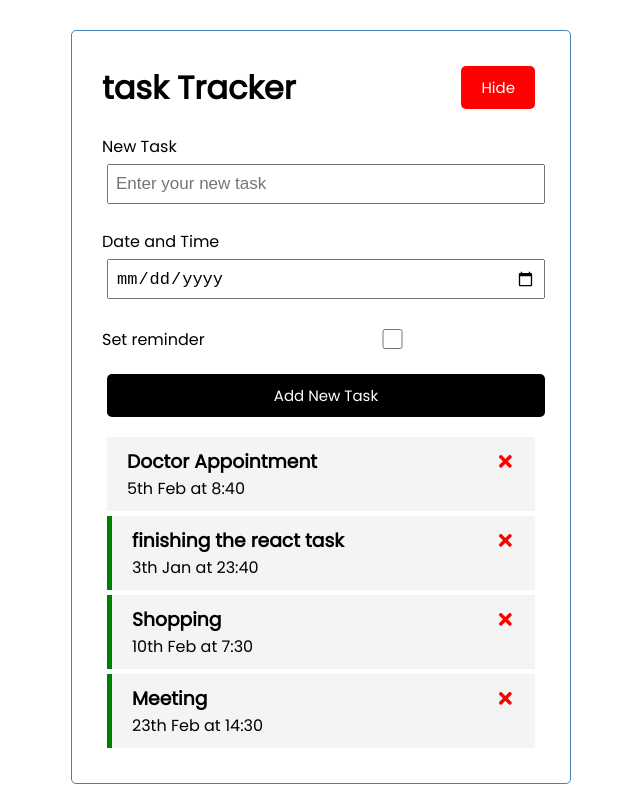
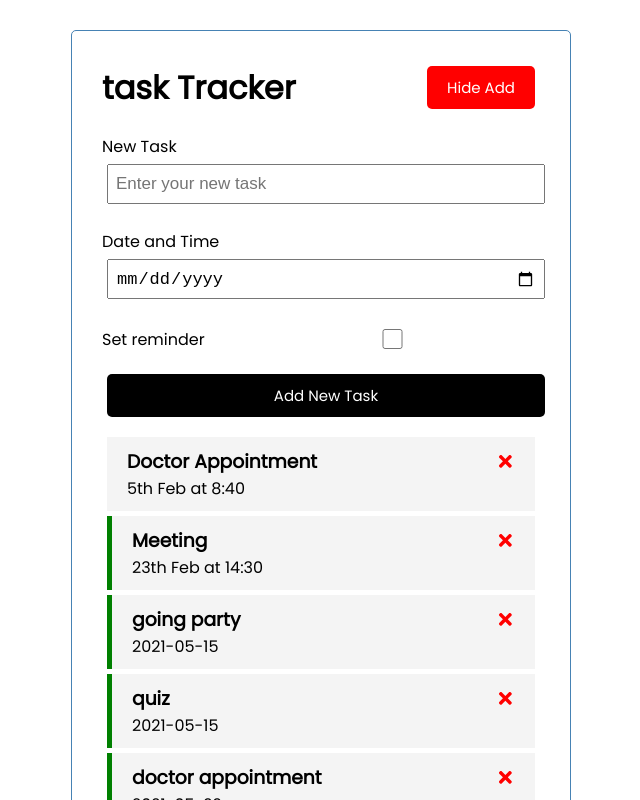
Before and after one commit to mghezel61/taskTracker, a React (Create React App) app: page / in a window 1280 px wide. Shown: the top 800 px of the page, without its empty margins (319-959 px from the left). Built offline with nearby package versions, Linux system fonts and the light colour scheme; data requests are answered from the project's data file; the HTML template or start-up script is replaced by a standard one.

Commit message:
add the server side part,read,  add and delete tasks

```diff
--- /dev/null
+++ b/db.json
@@ -0,0 +1,40 @@
+{
+  "tasks": [
+    {
+      "id": 1,
+      "title": "Doctor Appointment",
+      "day": "5th Feb at 8:40",
+      "reminder": false
+    },
+    {
+      "id": 4,
+      "title": "Meeting",
+      "day": "23th Feb at 14:30",
+      "reminder": true
+    },
+    {
+      "title": "going party",
+      "day": "2021-05-15",
+      "reminder": true,
+      "id": 5
+    },
+    {
+      "title": "quiz",
+      "day": "2021-05-15",
+      "reminder": true,
+      "id": 6
+    },
+    {
+      "title": "doctor appointment",
+      "day": "2021-05-22",
+      "reminder": true,
+      "id": 7
+    },
+    {
+      "title": "learing react",
+      "day": "2021-05-15",
+      "reminder": true,
+      "id": 8
+    }
+  ]
+}
--- a/package.json
+++ b/package.json
@@ -6,6 +6,7 @@
     "@testing-library/jest-dom": "^5.12.0",
     "@testing-library/react": "^11.2.6",
     "@testing-library/user-event": "^12.8.3",
+    "json-server": "^0.16.3",
     "react": "^17.0.2",
     "react-dom": "^17.0.2",
     "react-icons": "^4.2.0",
@@ -16,7 +17,8 @@
     "start": "react-scripts start",
     "build": "react-scripts build",
     "test": "react-scripts test",
-    "eject": "react-scripts eject"
+    "eject": "react-scripts eject",
+    "server": "json-server --watch db.json --port 5000"
   },
   "eslintConfig": {
     "extends": [
--- a/src/App.jsx
+++ b/src/App.jsx
@@ -1,40 +1,34 @@
-import React, { useState } from "react";
+import React, { useState, useEffect } from "react";
+
 import "./App.css";
 import Header from "./components/Header";
 import AddTask from "./components/AddTask";
 import TasksList from "./components/TasksList";
 
 function App() {
+  // toggle add filed
   const [showAddTask, setShowAddTask] = useState(true);
-  const [tasks, setTasks] = useState([
-    {
-      id: 1,
-      title: "Doctor Appointment",
-      day: "5th Feb at 8:40",
-      reminder: false,
-    },
-    {
-      id: 2,
-      title: "finishing the react task",
-      day: "3th Jan at 23:40",
-      reminder: true,
-    },
-    {
-      id: 3,
-      title: "Shopping",
-      day: "10th Feb at 7:30",
-      reminder: true,
-    },
-    {
-      id: 4,
-      title: "Meeting",
-      day: "23th Feb at 14:30",
-      reminder: true,
-    },
-  ]);
+  // fetch data from DB
+  const [tasks, setTasks] = useState([]);
+  useEffect(() => {
+    const getTasks = async () => {
+      const taskFromServer = await fetchTasks();
+      setTasks(taskFromServer);
+    };
+    getTasks();
+  }, []);
 
+  // Fetch tasks from database
+  const fetchTasks = async () => {
+    const res = await fetch("http://localhost:5000/tasks");
+    const fetchedTasks = await res.json();
+    return fetchedTasks;
+  };
   //Delete Task
-  const deleteTask = (id) => {
+  const deleteTask = async (id) => {
+    await fetch(`http://localhost:5000/tasks/${id}`, {
+      method: "DELETE",
+    });
     setTasks(tasks.filter((task) => task.id !== id));
   };
 
@@ -48,10 +42,21 @@ function App() {
   };
 
   // Add new Task
-  const addTask = (task) => {
-    const id = Math.floor(Math.random() * 1000) + 1;
-    const newTask = { id, ...task };
-    setTasks([...tasks, newTask]);
+  const addTask = async (task) => {
+    const res =  await fetch("http://localhost:5000/tasks", {
+      method: "POST",
+      headers : {
+        "Content-Type" : "application/json"
+      },
+      body : JSON.stringify(task)
+    });
+    const data = await res.json(res);
+    setTasks([...tasks, data]);
+    // const tasksFromServer = res.json();
+    // setTasks(...tasksFromServer, ...task);
+    // const id = Math.floor(Math.random() * 1000) + 1;
+    // const newTask = { id, ...task };
+    // setTasks([...tasks, task]);
   };
 
   // Toggle the Add Component
--- a/src/components/Header.jsx
+++ b/src/components/Header.jsx
@@ -7,7 +7,7 @@ const Header = ({ onClick, showAdd }) => {
       <header className="header">
         <h1>task Tracker</h1>
         <Button
-          title={showAdd ? "Hide" : "Show"}
+          title={showAdd ? "Hide Add" : "Show Add"}
           color="white"
           bgColor={showAdd ? "red" : "green"}
           onClick={onClick}
```
Also changed, not shown: 1 other file (tests, documents, lock files or other folders).
